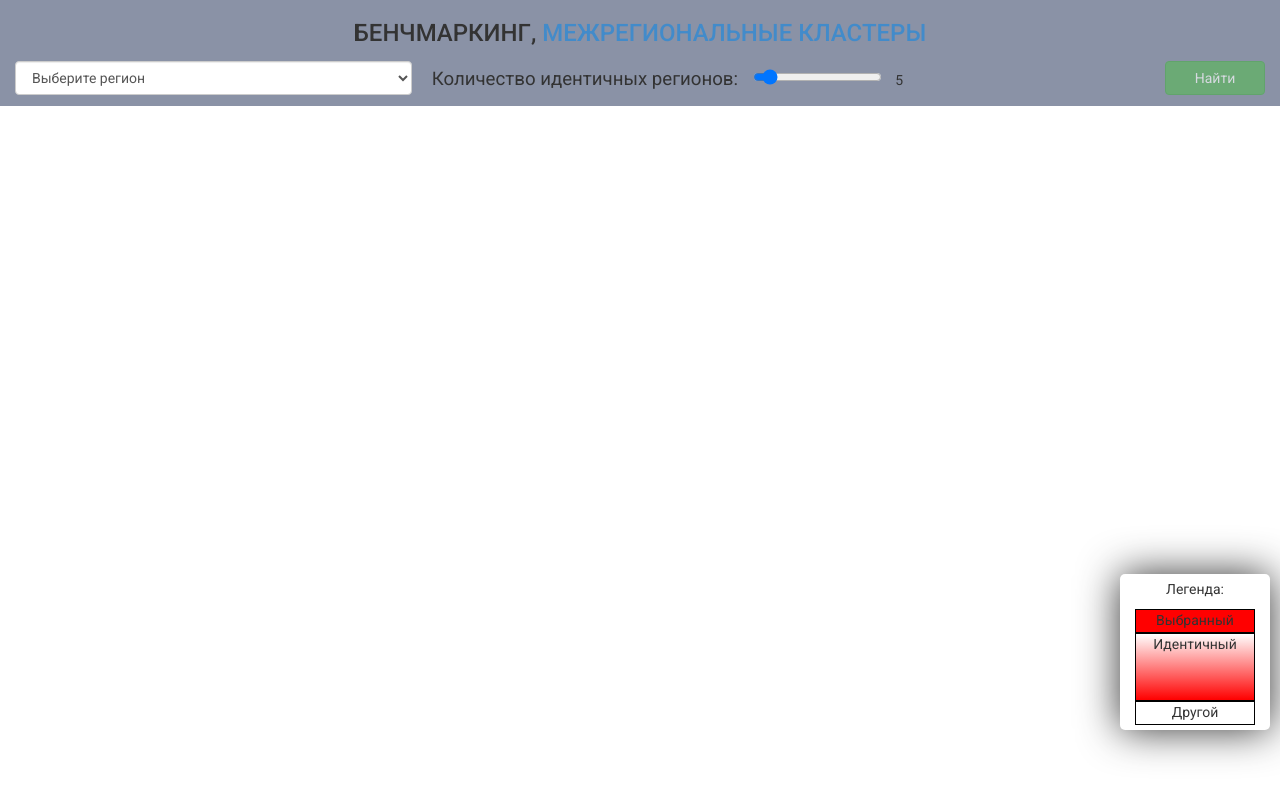
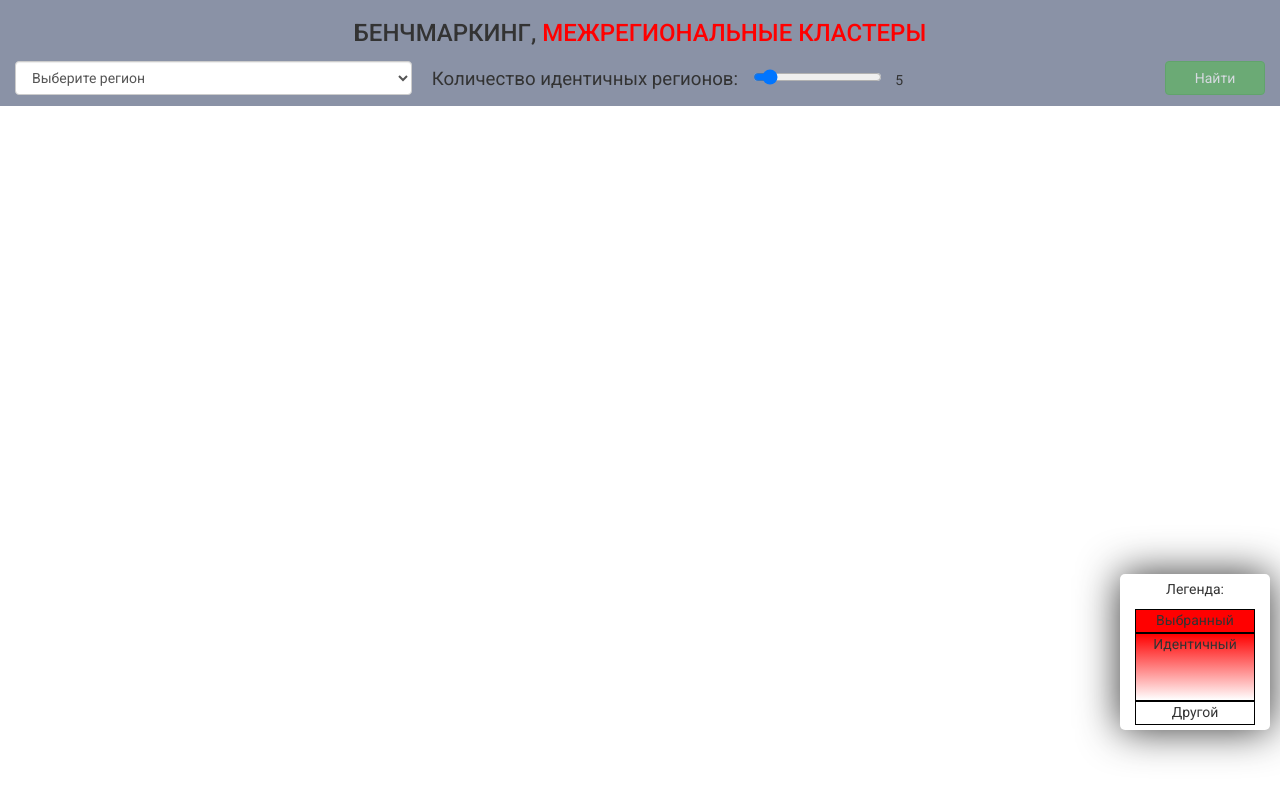
Before and after one commit to ekozonogova/cluster, a Django app: page /benchmark in a window 1280 px wide. Run offline with Django 3.2, Linux system fonts and the light colour scheme; some libraries are stand-ins or nearby versions.

Commit message:
css detailing again

```diff
--- a/clusters_web/clusters_core/templates/benchmark.html
+++ b/clusters_web/clusters_core/templates/benchmark.html
@@ -8,7 +8,7 @@
 	<div style="border: 1px solid #000;z-index: 100; height: 24px; width: 120px; background-color: rgba(255, 0, 0, 1);">
 		<p style="text-align: center;">Выбранный</p>
 	</div>
-	<div style="border: 1px solid #000;z-index: 100; height: 68px; width: 120px; background: linear-gradient(0deg, #ff0000, #ffffff);;">
+	<div style="border: 1px solid #000;z-index: 100; height: 68px; width: 120px; background: linear-gradient(180deg, #ff0000, #ffffff);;">
 		<p style="text-align: center;">Идентичный</p>
 	</div>
 	<div style="border: 1px solid #000;z-index: 100; height: 24px; width: 120px; background-color: rgba(255, 255, 255, 1);">
@@ -19,7 +19,7 @@
     width: 100%;
     background-color: #8a92a6;">
 	<div class="row">
-		<h3 style="text-align: center;text-transform: uppercase;">Бенчмаркинг, <a href="clusters">Межрегиональные кластеры</a></h3>
+		<h3 style="text-align: center;text-transform: uppercase;">Бенчмаркинг, <a href="clusters" style="color: #ff0000;">Межрегиональные кластеры</a></h3>
 		<form action="" style="height: 50px; padding: 5px 0;">
 			<div class="col-sm-4">
 				<select class="form-control" id="select-spec" data-bind="options: availableRegions,
--- a/clusters_web/clusters_core/templates/clusters.html
+++ b/clusters_web/clusters_core/templates/clusters.html
@@ -19,7 +19,7 @@
     width: 100%;
     background-color: #8a92a6;">
 	<div class="row">
-		<h3 style="text-align: center;text-transform: uppercase;">Межрегиональные кластеры России, <a href="benchmark">Бенчмаркинг</a></h3>
+		<h3 style="text-align: center;text-transform: uppercase;">Межрегиональные кластеры России, <a href="benchmark" style="color: #ff0000;">Бенчмаркинг</a></h3>
 		<form action="" style="height: 50px; padding: 5px 0;">
 			<div class="col-sm-4">
 				<select class="form-control" id="select-spec" data-bind="options: availableSpecs,
```
